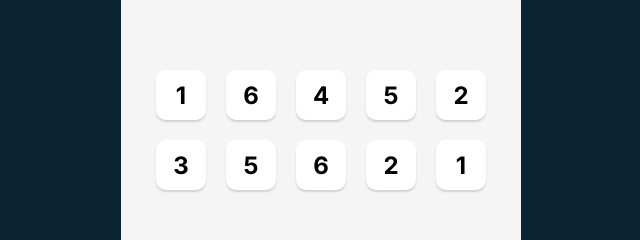
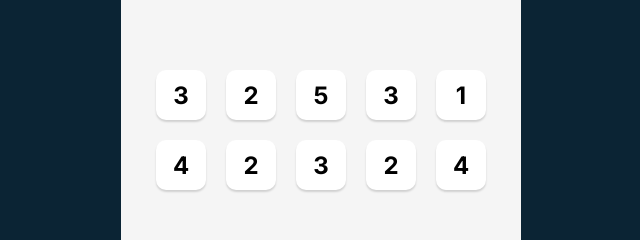
Before and after one commit to ayoubelai/tenzies, a React (Vite) app: page / in a window 1280 px wide. Shown: the part 270-510 px from the top of the page, without its empty margins (319-959 px from the left). Built offline with nearby package versions, Linux system fonts and the light colour scheme.

Commit message:
Make dice render from mapped dice arr

```diff
--- a/src/App.jsx
+++ b/src/App.jsx
@@ -1,28 +1,25 @@
+import React from "react"
 import Die from "./Die"
 
 export default function App() {
+  const [dice, setDice] = React.useState(generateAllNewDice())
 
   function generateAllNewDice() {
     const dice = []
-    for (let i = 0; i <= 10; i++){
-      dice.push(Math.floor(Math.random() * 6)+1)
+    for (let i = 0; i < 10; i++){
+      dice.push(Math.floor(Math.random() * 6) + 1)
     }
     return dice
   }
 
+  const diceItems = dice.map(die => (
+    <Die key={die} value={die}/>
+  ))
+
   return (
     <main>
       <div className="diceContainer">
-        <Die value="1"/>
-        <Die value="6"/>
-        <Die value="4"/>
-        <Die value="5"/>
-        <Die value="2"/>
-        <Die value="3"/>
-        <Die value="5"/>
-        <Die value="6"/>
-        <Die value="2"/>
-        <Die value="1"/>
+        {diceItems}
       </div>
     </main>
   )
```
